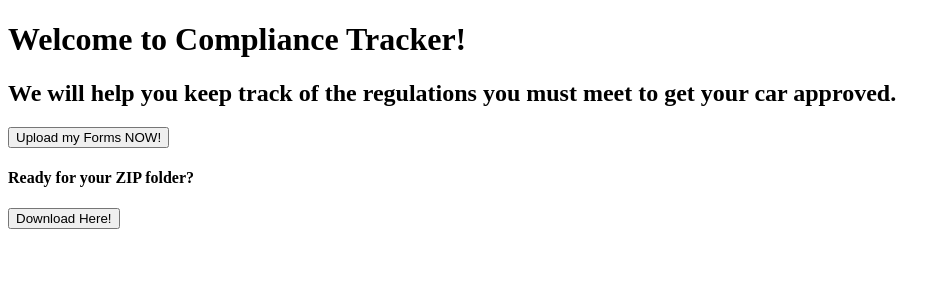
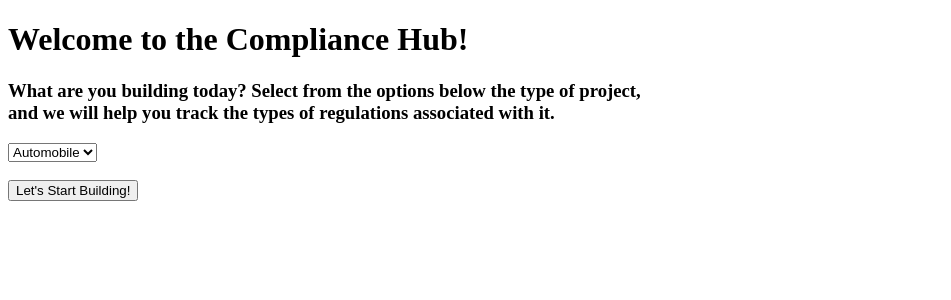
Before and after one commit to UPstartDeveloper/Compliance-Hub, a Flask app: page / in a window 1280 px wide. Shown: the top 300 px of the page, without its empty margins (0-951 px from the left). Run offline with Flask 2, Linux system fonts and the light colour scheme; data that the repository does not hold is empty.

Commit message:
[ADD] New page for selecting type of project for which you're tracking requirements.

```diff
--- a/app.py
+++ b/app.py
@@ -15,9 +15,24 @@ documents = db.documents
 requirements = db.requirements
 
 
-@app.route('/')
+@app.route("/")
+def select_project():
+    """Show user options for what types of projects
+       they can use this tool with.
+    """
+    return render_template("choose_project.html")
+
+
+@app.route("/select_project")
+def go_to_project():
+    """Redirect user to the tracker based on their selection."""
+    if request.args.get("project_type") == "Car":
+        return redirect(url_for("show_requirements"))
+
+
+@app.route('/car')
 def show_requirements():
-    """Show user all the requireements that need to be completed."""
+    """Show user all the requirements that need to be completed for a car."""
     return render_template("requirements_index.html",
                            requirements=requirements.find())
 
@@ -56,8 +71,11 @@ def form_new():
                                  "documents": list_of_docs,
                                  "num_submitted": len(list_of_docs)}})
         # redirect to the requirement page for which document was submitted
-    return redirect(url_for('requirement_show',
-                    requirement_id=requirement.get('_id')))
+        return redirect(url_for('requirement_show',
+                                requirement_id=requirement.get('_id')))
+    else:
+        # if no file uploaded, redirect to the upload_error page
+        return render_template("upload_error.html")
 
 
 @app.route('/submissions/<requirement_id>')
--- /dev/null
+++ b/templates/choose_project.html
@@ -0,0 +1,18 @@
+<!-- templates/choose_project.html -->
+
+{% extends "base.html" %}
+
+{% block content %}
+<h1> Welcome to the Compliance Hub!</h1>
+    <div class="choose_dropdown">
+        <!-- Form to direct user to the regulations they need to track on their specific project. -->
+        <form action="/select_project" method="GET">
+            <h3>What are you building today? Select from the options below the type of project,<br>
+                and we will help you track the types of regulations associated with it.</h3>
+            <select name="project_type">
+                <option value="Car">Automobile</option>
+            </select><br><br>
+            <input type="submit" value="Let's Start Building!"/>
+        </form>
+
+{% endblock %}
--- a/templates/requirements_index.html
+++ b/templates/requirements_index.html
@@ -29,5 +29,11 @@
     {% endfor %}
 </ol>
 
+<br>
+
+<!-- Link back to project selection page (root directory)-->
+<form action="/" method="GET">
+    <input type="submit" value="Back to Compliance Hub"/>
+</form>
 
 {% endblock %}
```
Also changed, not shown: templates/upload_error.html (added, +19 -0 lines).
